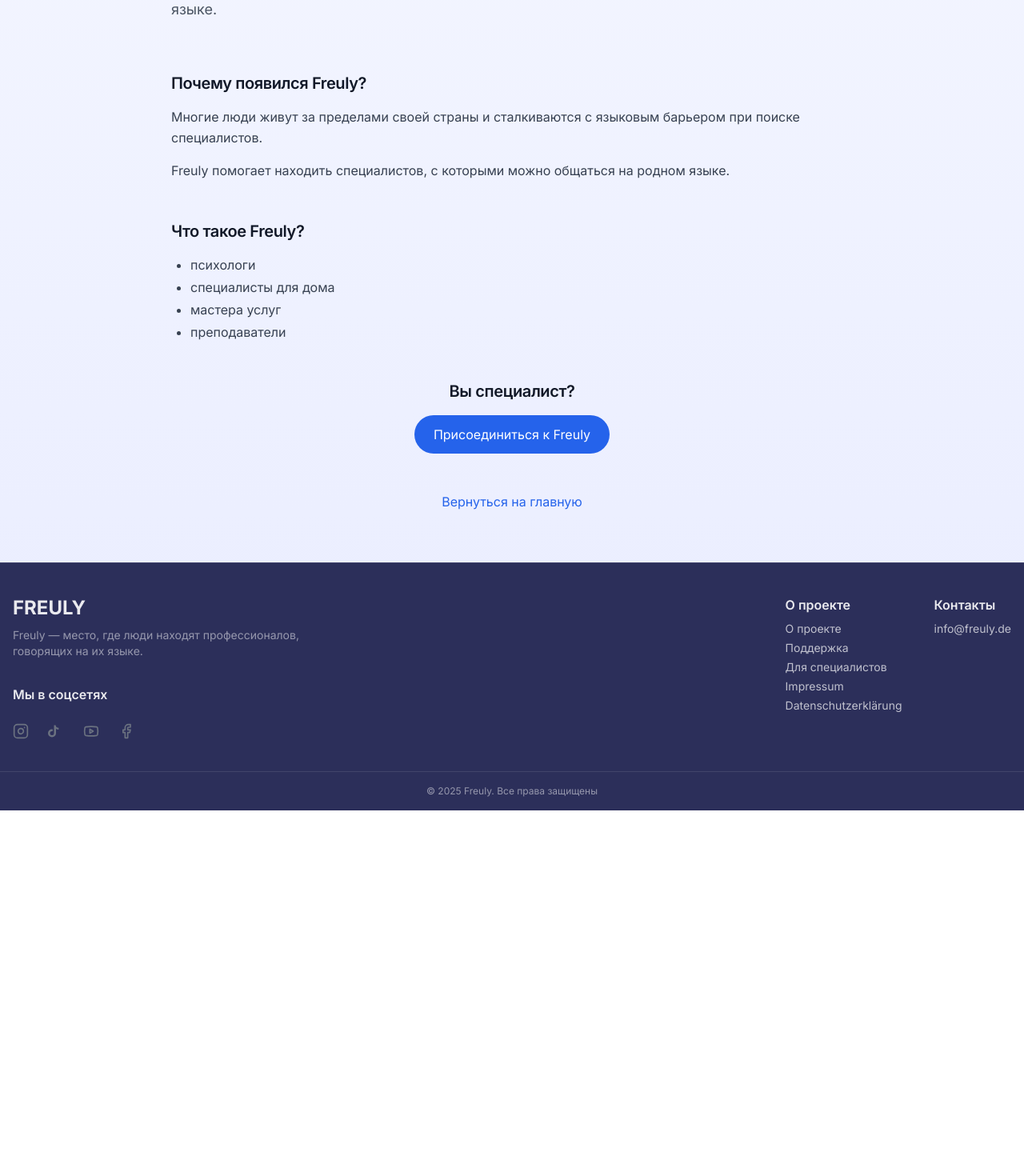
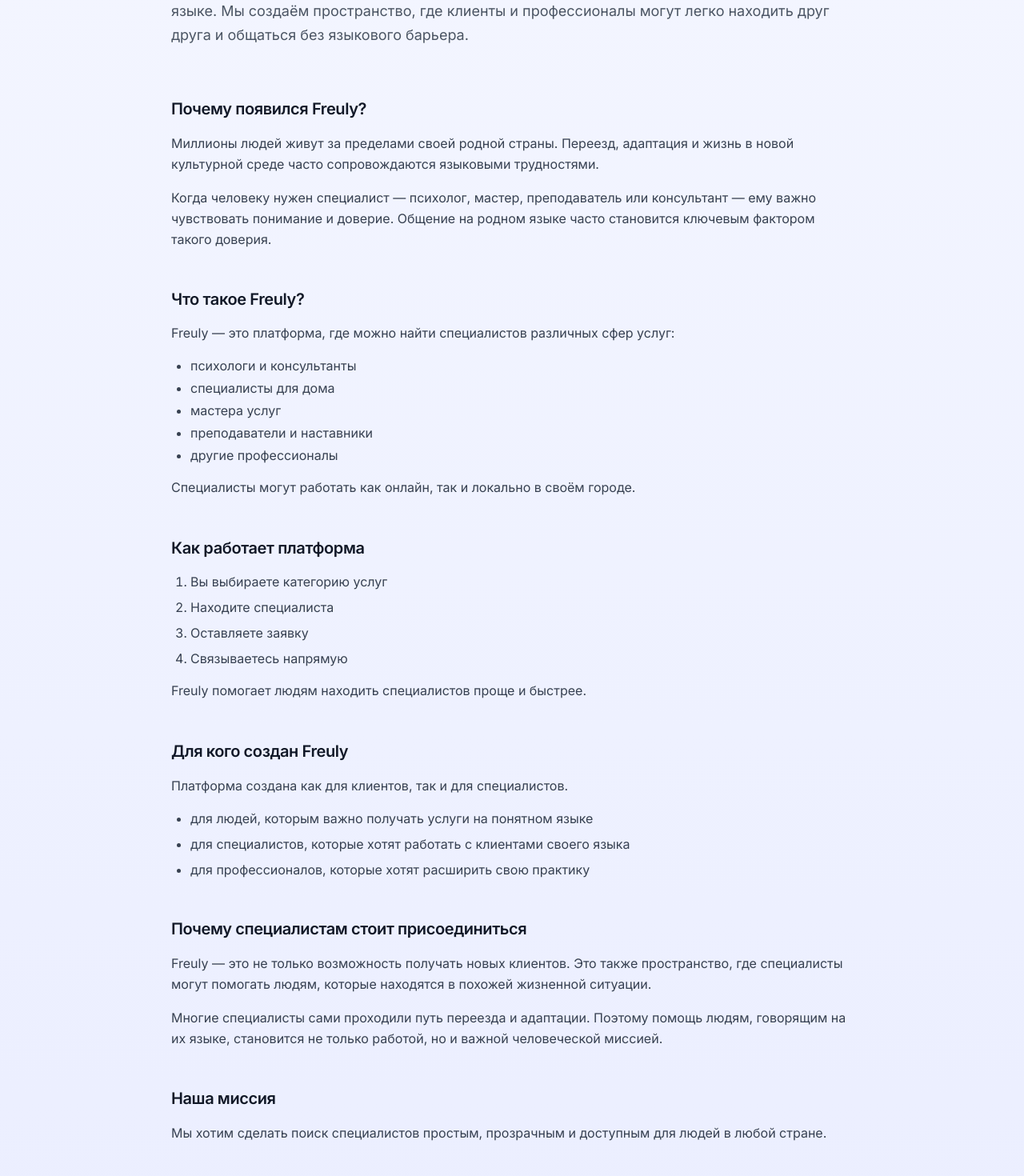
Before and after one commit to Fruely/mvp, a Next.js app: page /ru/about in a window 1280 px wide. Shown: the part 240-1710 px from the top of the page at 80% size. Before the commit the page ends 1253 px from the top, so only its background shows below. Built offline with nearby package versions, Linux system fonts and the light colour scheme.

Commit message:
rewrite about page with full platform description

```diff
--- a/app/[lang]/about/page.tsx
+++ b/app/[lang]/about/page.tsx
@@ -4,65 +4,162 @@ import { Metadata } from "next";
 export const metadata: Metadata = {
   title: "О платформе Freuly",
   description:
-    "Узнайте, зачем создана платформа Freuly и как она помогает находить специалистов на вашем языке.",
+    "Freuly — платформа, которая помогает людям находить специалистов, говорящих на их языке.",
 };
 
 export default function AboutPage() {
   return (
     <div className="max-w-[900px] mx-auto px-6 py-16">
 
+      {/* Hero */}
       <section className="mb-16">
         <h1 className="text-3xl font-bold mb-4">
           О платформе Freuly
         </h1>
 
-        <p className="text-lg text-gray-600">
+        <p className="text-lg text-gray-600 leading-relaxed">
           Freuly — это платформа, которая помогает людям находить специалистов,
-          говорящих на их языке.
+          говорящих на их языке. Мы создаём пространство, где клиенты и
+          профессионалы могут легко находить друг друга и общаться без
+          языкового барьера.
         </p>
       </section>
 
+
+      {/* Почему появился Freuly */}
       <section className="mb-12">
         <h2 className="text-xl font-semibold mb-4">
           Почему появился Freuly?
         </h2>
 
-        <p className="text-gray-700 mb-4">
-          Многие люди живут за пределами своей страны и сталкиваются с языковым
-          барьером при поиске специалистов.
+        <p className="text-gray-700 leading-relaxed mb-4">
+          Миллионы людей живут за пределами своей родной страны. Переезд,
+          адаптация и жизнь в новой культурной среде часто сопровождаются
+          языковыми трудностями.
         </p>
 
-        <p className="text-gray-700">
-          Freuly помогает находить специалистов, с которыми можно общаться
-          на родном языке.
+        <p className="text-gray-700 leading-relaxed">
+          Когда человеку нужен специалист — психолог, мастер, преподаватель
+          или консультант — ему важно чувствовать понимание и доверие.
+          Общение на родном языке часто становится ключевым фактором
+          такого доверия.
         </p>
       </section>
 
+
+      {/* Что такое Freuly */}
       <section className="mb-12">
         <h2 className="text-xl font-semibold mb-4">
           Что такое Freuly?
         </h2>
 
+        <p className="text-gray-700 mb-4">
+          Freuly — это платформа, где можно найти специалистов различных
+          сфер услуг:
+        </p>
+
         <ul className="list-disc pl-6 text-gray-700 space-y-1">
-          <li>психологи</li>
+          <li>психологи и консультанты</li>
           <li>специалисты для дома</li>
           <li>мастера услуг</li>
-          <li>преподаватели</li>
+          <li>преподаватели и наставники</li>
+          <li>другие профессионалы</li>
+        </ul>
+
+        <p className="text-gray-700 mt-4">
+          Специалисты могут работать как онлайн, так и локально в своём городе.
+        </p>
+      </section>
+
+
+      {/* Как работает платформа */}
+      <section className="mb-12">
+        <h2 className="text-xl font-semibold mb-4">
+          Как работает платформа
+        </h2>
+
+        <ol className="list-decimal pl-6 text-gray-700 space-y-2">
+          <li>Вы выбираете категорию услуг</li>
+          <li>Находите специалиста</li>
+          <li>Оставляете заявку</li>
+          <li>Связываетесь напрямую</li>
+        </ol>
+
+        <p className="text-gray-700 mt-4">
+          Freuly помогает людям находить специалистов проще и быстрее.
+        </p>
+      </section>
+
+
+      {/* Для кого создан Freuly */}
+      <section className="mb-12">
+        <h2 className="text-xl font-semibold mb-4">
+          Для кого создан Freuly
+        </h2>
+
+        <p className="text-gray-700 leading-relaxed mb-4">
+          Платформа создана как для клиентов, так и для специалистов.
+        </p>
+
+        <ul className="list-disc pl-6 text-gray-700 space-y-2">
+          <li>для людей, которым важно получать услуги на понятном языке</li>
+          <li>для специалистов, которые хотят работать с клиентами своего языка</li>
+          <li>для профессионалов, которые хотят расширить свою практику</li>
         </ul>
       </section>
 
+
+      {/* Почему специалистам стоит присоединиться */}
+      <section className="mb-12">
+        <h2 className="text-xl font-semibold mb-4">
+          Почему специалистам стоит присоединиться
+        </h2>
+
+        <p className="text-gray-700 leading-relaxed mb-4">
+          Freuly — это не только возможность получать новых клиентов.
+          Это также пространство, где специалисты могут помогать людям,
+          которые находятся в похожей жизненной ситуации.
+        </p>
+
+        <p className="text-gray-700 leading-relaxed">
+          Многие специалисты сами проходили путь переезда и адаптации.
+          Поэтому помощь людям, говорящим на их языке, становится
+          не только работой, но и важной человеческой миссией.
+        </p>
+      </section>
+
+
+      {/* Миссия */}
+      <section className="mb-12">
+        <h2 className="text-xl font-semibold mb-4">
+          Наша миссия
+        </h2>
+
+        <p className="text-gray-700 leading-relaxed">
+          Мы хотим сделать поиск специалистов простым, прозрачным и
+          доступным для людей в любой стране.
+        </p>
+      </section>
+
+
+      {/* CTA */}
       <section className="mb-12 text-center">
         <h2 className="text-xl font-semibold mb-4">
           Вы специалист?
         </h2>
 
+        <p className="text-gray-700 mb-6">
+          Создайте профиль на Freuly и начните получать заявки от клиентов.
+        </p>
+
         <Link
           href="/register"
-          className="inline-block bg-blue-600 text-white px-6 py-3 rounded-full"
+          className="inline-block bg-blue-600 text-white px-6 py-3 rounded-full hover:bg-blue-700 transition"
         >
           Присоединиться к Freuly
         </Link>
       </section>
+
 
       <div className="text-center">
         <Link href="/" className="text-blue-600 hover:underline">
```
